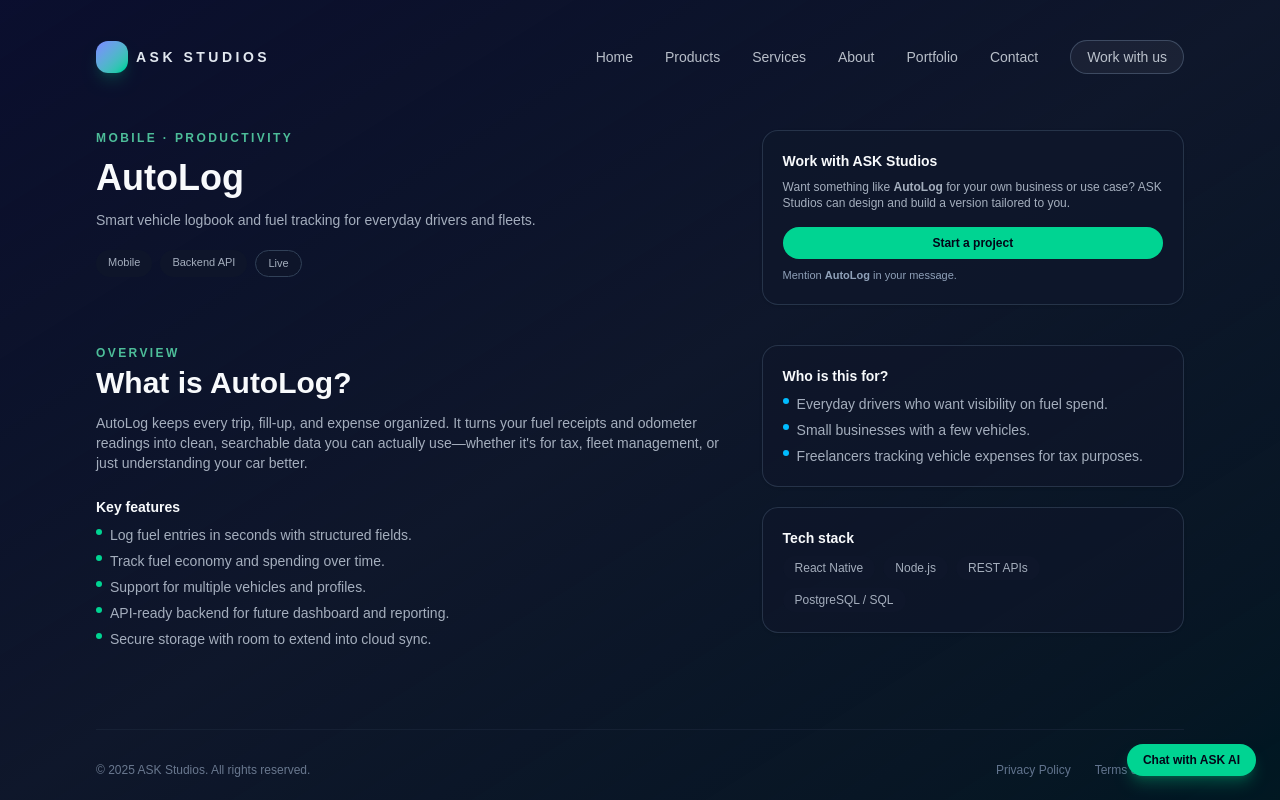
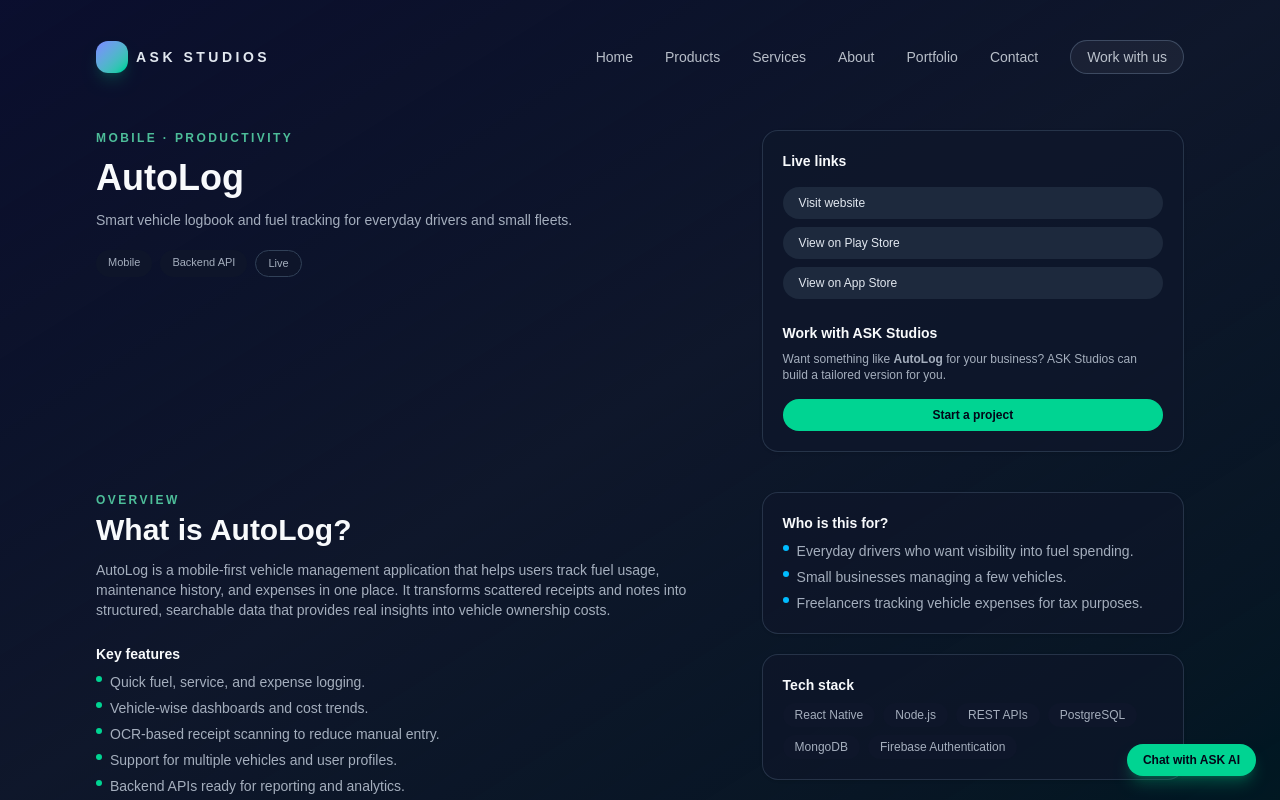
Before and after one commit to Parmeet349/askstudios-site, a Next.js app: page /products/autolog in a window 1280 px wide. Shown: the top 800 px of the page. Built offline with nearby package versions, Linux system fonts and the light colour scheme.

Commit message:
Added Live links and updated content

```diff
--- a/app/products/[slug]/page.tsx
+++ b/app/products/[slug]/page.tsx
@@ -10,15 +10,12 @@
 import { notFound } from "next/navigation";
 
 type ProductPageProps = {
-  // 👇 params is a Promise in your Next version
   params: Promise<{ slug: string }>;
 };
 
 export default async function ProductDetailPage({ params }: ProductPageProps) {
-  // ✅ unwrap the Promise
   const { slug } = await params;
 
-  // Find the product from the central config
   const product = products.find((p) => p.slug === slug);
 
   if (!product) {
@@ -26,6 +23,7 @@
   }
 
   const details = productDetails[product.slug];
+  const links = product.links;
 
   return (
     <SiteShell>
@@ -66,15 +64,65 @@
           </div>
 
           {/* Side CTA card */}
-          <GlassCard className="bg-slate-900/70">
+          <GlassCard className="space-y-4 bg-slate-900/70">
+            {links && (
+              <>
+                <h2 className="text-sm font-semibold text-slate-50">
+                  Live links
+                </h2>
+                <div className="flex flex-col gap-2">
+                  {links.website && (
+                    <a
+                      href={links.website}
+                      target="_blank"
+                      rel="noopener noreferrer"
+                      className="rounded-full bg-slate-800 px-4 py-2 text-xs text-slate-200 hover:bg-slate-700"
+                    >
+                      Visit website
+                    </a>
+                  )}
+                  {links.playStore && (
+                    <a
+                      href={links.playStore}
+                      target="_blank"
+                      rel="noopener noreferrer"
+                      className="rounded-full bg-slate-800 px-4 py-2 text-xs text-slate-200 hover:bg-slate-700"
+                    >
+                      View on Play Store
+                    </a>
+                  )}
+                  {links.appStore && (
+                    <a
+                      href={links.appStore}
+                      target="_blank"
+                      rel="noopener noreferrer"
+                      className="rounded-full bg-slate-800 px-4 py-2 text-xs text-slate-200 hover:bg-slate-700"
+                    >
+                      View on App Store
+                    </a>
+                  )}
+                  {links.sourceCode && (
+                    <a
+                      href={links.sourceCode}
+                      target="_blank"
+                      rel="noopener noreferrer"
+                      className="rounded-full bg-slate-800 px-4 py-2 text-xs text-slate-200 hover:bg-slate-700"
+                    >
+                      View source code
+                    </a>
+                  )}
+                </div>
+              </>
+            )}
+
+            <div className="pt-2">
               <h2 className="text-sm font-semibold text-slate-50">
                 Work with ASK Studios
               </h2>
               <p className="mt-2 text-xs text-slate-300/80">
                 Want something like{" "}
                 <span className="font-semibold">{product.name}</span> for your
-              own business or use case? ASK Studios can design and build a
-              version tailored to you.
+                business? ASK Studios can build a tailored version for you.
               </p>
               <a
                 href="/contact"
@@ -82,14 +130,11 @@
               >
                 Start a project
               </a>
-            <p className="mt-2 text-[11px] text-slate-400">
-              Mention <span className="font-semibold">{product.name}</span> in
-              your message.
-            </p>
+            </div>
           </GlassCard>
         </div>
 
-        {/* Overview + features + side info */}
+        {/* Overview + features */}
         <div className="grid gap-8 md:grid-cols-[minmax(0,3fr)_minmax(0,2fr)]">
           <div>
             <SectionHeader
--- a/components/sections/content.ts
+++ b/components/sections/content.ts
@@ -7,9 +7,15 @@
   shortDescription: string;
   status: "live" | "beta" | "coming-soon";
   platforms: string[];
-  href: string; // internal link to product page
+  href: string;
   cta: string;
-  badge?: string; // optional highlight badge (e.g. Flagship product)
+  badge?: string;
+  links?: {
+    website?: string;
+    playStore?: string;
+    appStore?: string;
+    sourceCode?: string;
+  };
 };
 
 export const products: Product[] = [
@@ -24,52 +30,59 @@
     href: "/products/brieflyca",
     cta: "View details",
     badge: "Flagship product",
+    links: {
+      website: "https://brieflyca.com",
+      playStore:
+        "https://play.google.com/store/apps/details?id=com.askstudios.brieflyca",
+      sourceCode: "https://github.com/Parmeet349/BrieflyCA",
+      appStore: "https://apps.apple.com/us/app/brieflyca/id6757092055",
+    },
   },
   {
     slug: "autolog",
     name: "AutoLog",
     tag: "Mobile · Productivity",
     shortDescription:
-      "Smart vehicle logbook with fuel tracking, insights, and automation-ready data.",
+      "Smart vehicle logbook for tracking fuel, maintenance, and ownership costs.",
     status: "live",
     platforms: ["Mobile", "Backend API"],
     href: "/products/autolog",
     cta: "View details",
-  },
-  {
-    slug: "intervue-ai",
-    name: "Intervue.AI",
-    tag: "Web · AI",
-    shortDescription:
-      "AI-powered mock interviews with real-time feedback, analytics, and progress tracking.",
-    status: "beta",
-    platforms: ["Web", "AI"],
-    href: "/products/intervue-ai",
-    cta: "View details",
-  },
-  {
-    slug: "dripreel",
-    name: "DripReel",
-    tag: "SaaS · Automation",
-    shortDescription:
-      "From text to viral-ready short-form videos for YouTube Shorts, TikTok, and Reels.",
-    status: "coming-soon",
-    platforms: ["Web", "SaaS"],
-    href: "/products/dripreel",
-    cta: "View details",
+    links: {
+      website: "https://autolog.ca",
+      playStore: "https://play.google.com/store/apps/details?id=com.parmeet.AutoLog",
+      appStore: "https://apps.apple.com/us/app/autolog-vehicle-manager/id6757113052",
+    },
   },
   {
     slug: "tambola-caller",
     name: "Tambola Caller",
     tag: "Mobile · Entertainment",
     shortDescription:
-      "Modern Tambola / Housie number caller with smooth UX and creator-friendly controls.",
+      "Modern Tambola / Housie number caller designed for events and live games.",
     status: "live",
     platforms: ["Mobile"],
     href: "/products/tambola-caller",
     cta: "View details",
+    links: {
+      playStore:
+        "https://play.google.com/store/apps/details?id=com.geekypajis.tambolanumbers",
+      appStore: "https://apps.apple.com/us/app/tambola-number-caller-housie/id6757088103",
+    },
+  },
+  {
+    slug: "managerly",
+    name: "Managerly",
+    tag: "Mobile · Security",
+    shortDescription:
+      "Privacy-focused password manager built with an encryption-first approach.",
+    status: "beta",
+    platforms: ["Mobile"],
+    href: "/products/managerly",
+    cta: "View details",
   },
 ];
+
 
 export const productDetails: Record<
   string,
@@ -84,20 +97,20 @@
   brieflyca: {
     heroTagline: "Canadian news, simplified into 60-second reads.",
     overview:
-      "BrieflyCA is a Canada-only, mobile-first news app built to reduce information overload. Every 6 hours, it automatically fetches the latest Canadian headlines and rewrites them using AI into short, easy-to-read summaries—so users stay informed without endless scrolling.",
+      "BrieflyCA is a Canada-only, mobile-first news application designed to reduce information overload. It automatically fetches Canadian headlines at regular intervals and rewrites them using AI into short, easy-to-read summaries, allowing users to stay informed without endless scrolling.",
     features: [
-      "Swipe-based, dark-themed UI optimized for fast consumption.",
-      "AI-generated news summaries under 60 seconds.",
+      "AI-generated news summaries readable in under 60 seconds.",
+      "Swipe-based, dark-themed interface optimized for speed.",
       "Automated news fetching every 6 hours.",
       "Category-based prioritization of important stories.",
       "Smart push notifications using Firebase schedulers.",
-      "Freemium model with ads and premium ad-free experience.",
+      "Freemium model with ads and optional premium experience.",
       "Bookmark support for saving important stories.",
     ],
     idealFor: [
       "Busy professionals who want quick news updates.",
       "Students and commuters with limited reading time.",
-      "Canadians looking for clean, clutter-free news.",
+      "Canadians looking for a clean, clutter-free news experience.",
     ],
     techStack: [
       "React Native",
@@ -110,97 +123,77 @@
 
   autolog: {
     heroTagline:
-      "Smart vehicle logbook and fuel tracking for everyday drivers and fleets.",
+      "Smart vehicle logbook and fuel tracking for everyday drivers and small fleets.",
     overview:
-      "AutoLog keeps every trip, fill-up, and expense organized. It turns your fuel receipts and odometer readings into clean, searchable data you can actually use—whether it's for tax, fleet management, or just understanding your car better.",
+      "AutoLog is a mobile-first vehicle management application that helps users track fuel usage, maintenance history, and expenses in one place. It transforms scattered receipts and notes into structured, searchable data that provides real insights into vehicle ownership costs.",
     features: [
-      "Log fuel entries in seconds with structured fields.",
-      "Track fuel economy and spending over time.",
-      "Support for multiple vehicles and profiles.",
-      "API-ready backend for future dashboard and reporting.",
-      "Secure storage with room to extend into cloud sync.",
+      "Quick fuel, service, and expense logging.",
+      "Vehicle-wise dashboards and cost trends.",
+      "OCR-based receipt scanning to reduce manual entry.",
+      "Support for multiple vehicles and user profiles.",
+      "Backend APIs ready for reporting and analytics.",
     ],
     idealFor: [
-      "Everyday drivers who want visibility on fuel spend.",
-      "Small businesses with a few vehicles.",
+      "Everyday drivers who want visibility into fuel spending.",
+      "Small businesses managing a few vehicles.",
       "Freelancers tracking vehicle expenses for tax purposes.",
     ],
-    techStack: ["React Native", "Node.js", "REST APIs", "PostgreSQL / SQL"],
-  },
-
-  "intervue-ai": {
-    heroTagline:
-      "Practice job interviews with an AI that talks, listens, and gives feedback.",
-    overview:
-      "Intervue.AI simulates real interview scenarios with an AI avatar and structured questions. It analyzes your responses over time, helping you improve clarity, confidence, and domain knowledge for your next big opportunity.",
-    features: [
-      "AI avatar that conducts mock interviews in real-time.",
-      "Dynamic question generation by role, level, and tech stack.",
-      "Session recording with optional video analysis.",
-      "Performance analytics and improvement tracking.",
-      "Future roadmap for B2B hiring and training teams.",
-    ],
-    idealFor: [
-      "Job seekers preparing for tech or product roles.",
-      "Students practicing behavioral and technical interviews.",
-      "Bootcamps and training programs.",
-    ],
     techStack: [
-      "Next.js",
-      "React",
-      "AI APIs",
+      "React Native",
+      "Node.js",
+      "REST APIs",
       "PostgreSQL",
-      "Cloud storage",
-    ],
-  },
-
-  dripreel: {
-    heroTagline:
-      "Short-form videos on autopilot: from script to export-ready clips.",
-    overview:
-      "DripReel turns written scripts or ideas into vertical videos ready for YouTube Shorts, TikTok, and Instagram Reels. It handles visuals, voice-over, pacing, and rendering so creators can focus on ideas instead of timelines.",
-    features: [
-      "Input text and generate a 9:16 short-form video.",
-      "Template-based visual styles for different niches.",
-      "Voice-over via AI text-to-speech.",
-      "Automated rendering pipeline with MP4 exports.",
-      "Future integrations for direct social publishing.",
-    ],
-    idealFor: [
-      "Creators scaling short-form content.",
-      "Businesses repurposing blogs into video.",
-      "Agencies managing multiple social accounts.",
-    ],
-    techStack: [
-      "Next.js",
-      "Node.js",
-      "FFmpeg",
-      "Cloud storage",
-      "AI APIs",
+      "MongoDB",
+      "Firebase Authentication",
     ],
   },
 
   "tambola-caller": {
     heroTagline:
-      "A smooth, modern Tambola / Housie caller for parties and streams.",
+      "A smooth, modern Tambola / Housie caller for parties and live games.",
     overview:
-      "Tambola Caller is a beautifully designed number caller for Housie / Tambola games. It focuses on readability, pacing, and animation so events feel fun and professional—whether at home or live-streamed.",
+      "Tambola Caller is a mobile utility application designed to host Tambola (Housie) games with ease. It automates number calling and visual display, making games faster, error-free, and more engaging for both in-person and online events.",
     features: [
-      "Randomized number calling with no repeats.",
-      "Clean number board with highlights.",
-      "Configurable pace and audio feedback.",
-      "Offline-friendly for events.",
-      "Designed for casting and screen sharing.",
+      "Automatic randomized number calling with no repeats.",
+      "Clear visual board showing called numbers.",
+      "Smooth gameplay flow with minimal distractions.",
+      "Offline-friendly support for live events.",
+      "Ad placement optimized to avoid breaking gameplay.",
     ],
     idealFor: [
       "Hosts running Tambola / Housie nights.",
-      "Content creators streaming live games.",
-      "Community events and family gatherings.",
+      "Families and community events.",
+      "Content creators hosting live or streamed games.",
     ],
     techStack: [
       "React Native",
       "Mobile UI frameworks",
-      "Local state management",
+      "Ad monetization SDKs",
+      "Performance optimization",
+    ],
+  },
+
+  managerly: {
+    heroTagline:
+      "A secure, minimal password manager built with privacy at its core.",
+    overview:
+      "Managerly is a password and sensitive data management application focused on strong encryption and simplicity. It is designed for users who want secure storage without unnecessary complexity or hidden data handling.",
+    features: [
+      "Encrypted password and sensitive data storage.",
+      "Minimal, distraction-free mobile interface.",
+      "Cross-platform mobile support.",
+      "Security-first design with modern encryption standards.",
+    ],
+    idealFor: [
+      "Privacy-conscious individuals.",
+      "Users managing multiple credentials securely.",
+      "Anyone looking for a simple and trustworthy password manager.",
+    ],
+    techStack: [
+      "React Native",
+      "Node.js",
+      "Encryption libraries",
+      "Secure local storage",
     ],
   },
 };
@@ -209,31 +202,31 @@
   {
     title: "Product & MVP Development",
     description:
-      "Full-stack web and mobile builds using React, React Native, Node.js, and modern tooling.",
+      "End-to-end web and mobile product development using React, React Native, Node.js, and modern tooling.",
   },
   {
     title: "AI & Automation",
     description:
-      "Integrations with AI APIs, workflow automation, and tooling to save hours every week.",
+      "Practical AI integrations and automation pipelines that reduce manual work and improve efficiency.",
   },
   {
     title: "Client Apps & Dashboards",
     description:
-      "Beautiful, performant interfaces with dashboards, analytics, and responsive design.",
+      "Clean, high-performance user interfaces with dashboards, analytics, and responsive design.",
   },
   {
     title: "SaaS Platforms",
     description:
-      "Subscription-based apps with auth, billing, dashboards, and admin panels.",
+      "Scalable SaaS applications with authentication, subscriptions, dashboards, and admin panels.",
   },
   {
     title: "API & Backend Development",
     description:
-      "REST/GraphQL APIs, integrations, and secure backends ready for scale.",
+      "Secure, well-structured REST APIs and backend systems built for growth and maintainability.",
   },
   {
     title: "Technical Consulting",
     description:
-      "Architecture, code audits, and roadmap planning with a builder’s mindset.",
+      "Architecture planning, code reviews, and technical guidance with a product-focused mindset.",
   },
 ];
```
Lines whose indentation alone changed are shown as unchanged.
